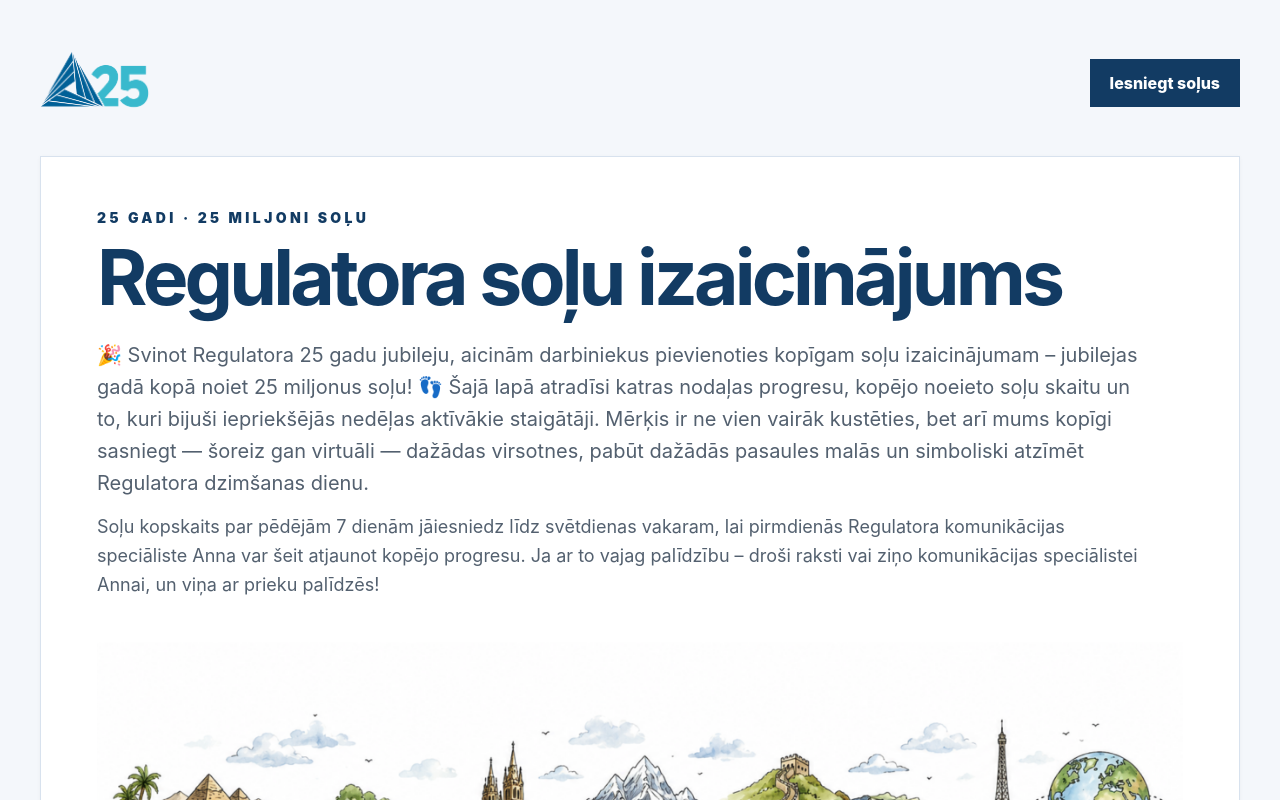
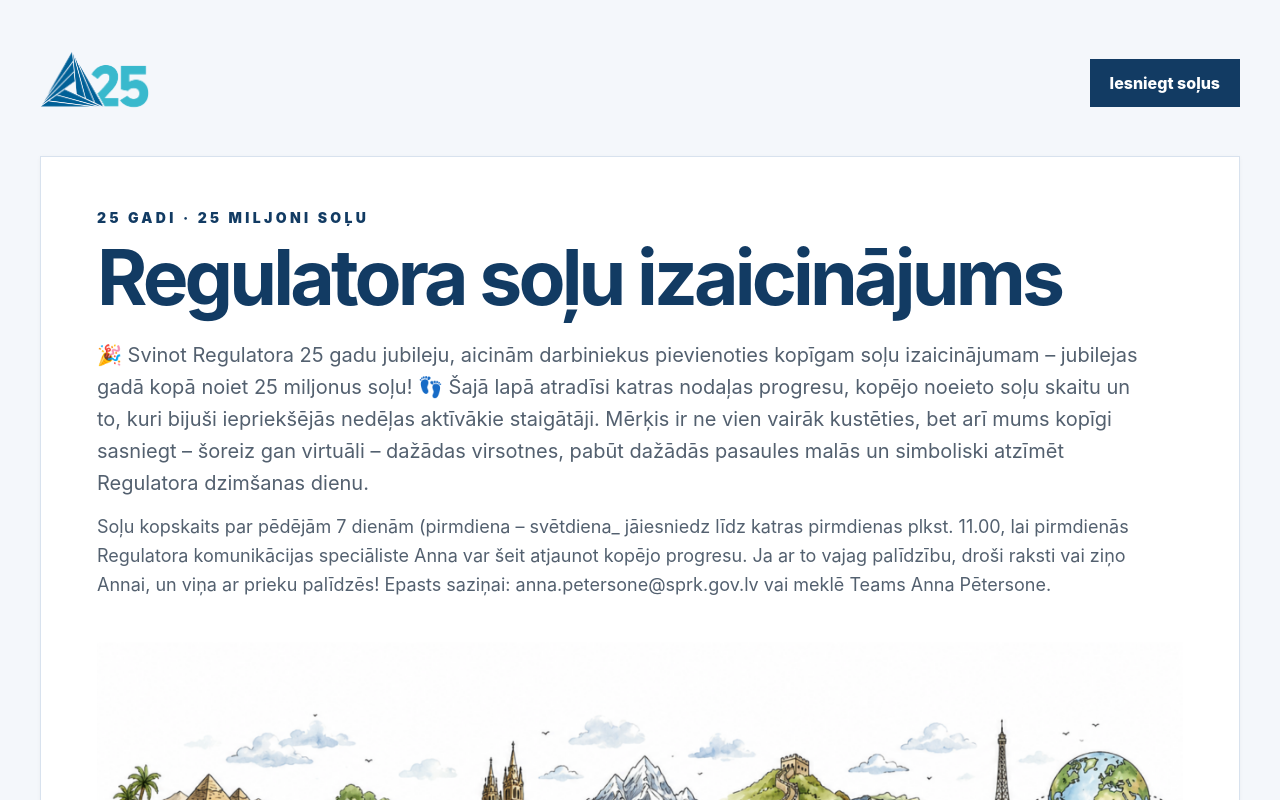
Before and after one commit to petersoneannaluize-creator/sprk-solu-izaicinajums, a React (Vite) app: page / in a window 1280 px wide. Shown: the top 800 px of the page. Built offline with nearby package versions, Linux system fonts and the light colour scheme.

Commit message:
Update App.jsx

```diff
--- a/src/App.jsx
+++ b/src/App.jsx
@@ -405,12 +405,12 @@ export default function App() {
 
             <p className="lead">
               🎉 Svinot Regulatora 25 gadu jubileju, aicinām darbiniekus pievienoties kopīgam soļu izaicinājumam – jubilejas gadā kopā noiet 25 miljonus soļu! 👣
-              Šajā lapā atradīsi katras nodaļas progresu, kopējo noeieto soļu skaitu un to, kuri bijuši iepriekšējās nedēļas aktīvākie staigātāji. Mērķis ir ne vien vairāk kustēties, bet arī mums kopīgi sasniegt — šoreiz gan virtuāli — dažādas virsotnes, pabūt dažādās pasaules malās un simboliski atzīmēt Regulatora dzimšanas dienu.
+              Šajā lapā atradīsi katras nodaļas progresu, kopējo noeieto soļu skaitu un to, kuri bijuši iepriekšējās nedēļas aktīvākie staigātāji. Mērķis ir ne vien vairāk kustēties, bet arī mums kopīgi sasniegt – šoreiz gan virtuāli – dažādas virsotnes, pabūt dažādās pasaules malās un simboliski atzīmēt Regulatora dzimšanas dienu.
             </p>
 
             <p className="lead smaller">
-              Soļu kopskaits par pēdējām 7 dienām jāiesniedz līdz svētdienas vakaram, lai pirmdienās Regulatora komunikācijas speciāliste Anna var šeit atjaunot kopējo progresu.
-              Ja ar to vajag palīdzību – droši raksti vai ziņo komunikācijas speciālistei Annai, un viņa ar prieku palīdzēs!
+              Soļu kopskaits par pēdējām 7 dienām (pirmdiena – svētdiena_ jāiesniedz līdz katras pirmdienas plkst. 11.00, lai pirmdienās Regulatora komunikācijas speciāliste Anna var šeit atjaunot kopējo progresu.
+              Ja ar to vajag palīdzību, droši raksti vai ziņo Annai, un viņa ar prieku palīdzēs! Epasts saziņai: anna.petersone@sprk.gov.lv vai meklē Teams Anna Pētersone.
             </p>
           </div>
 
```
